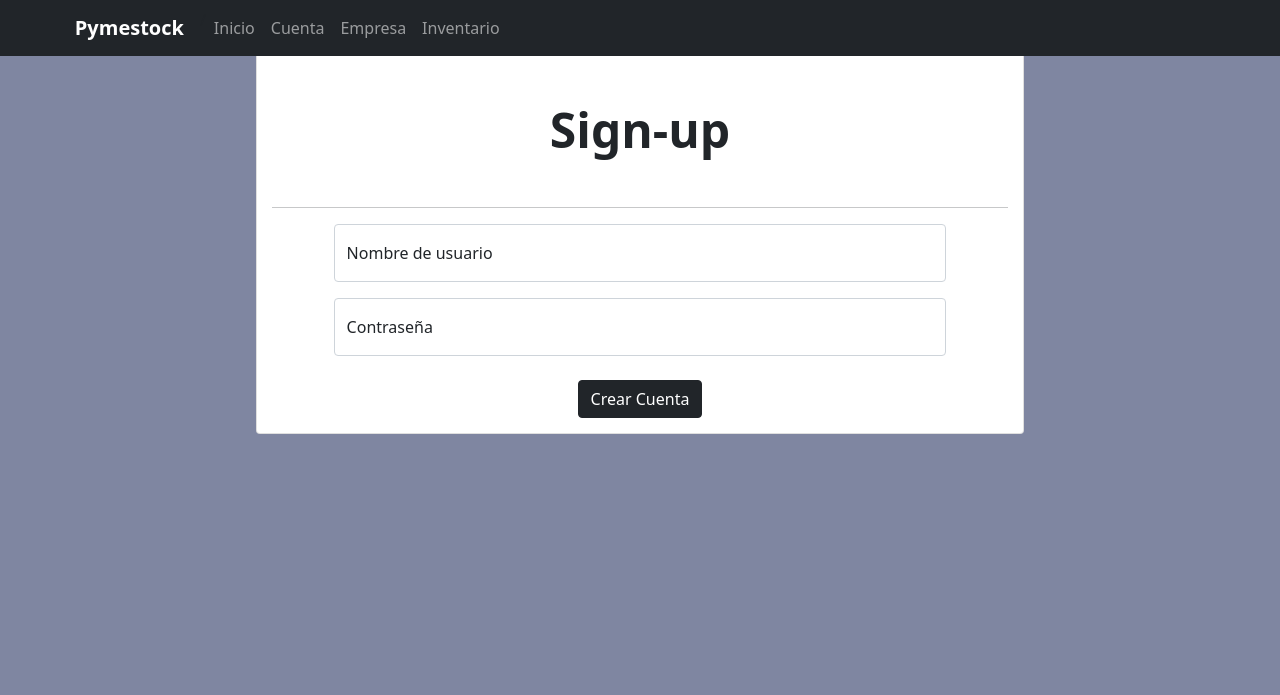
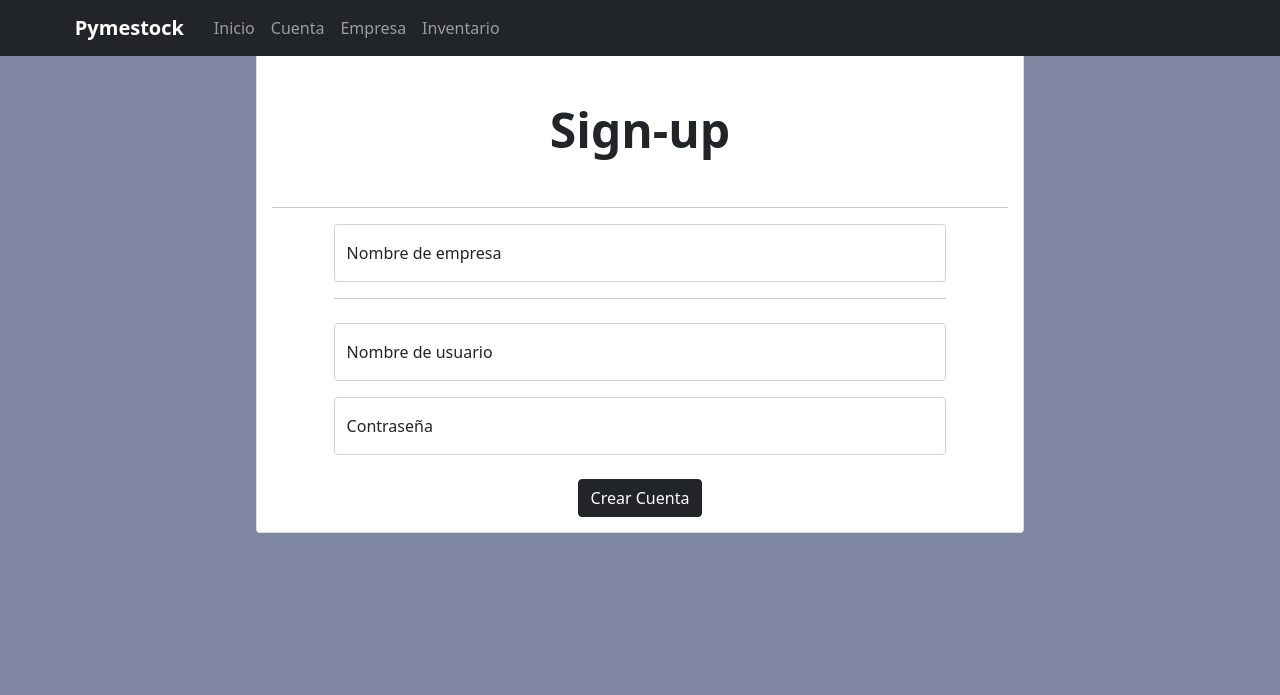
Before and after one commit to Invokeichon/pymestock, a Django app: page /signup in a window 1280 px wide. Shown: the top 695 px of the page. Run offline with Django 3.2, Linux system fonts and the light colour scheme; some libraries are stand-ins or nearby versions.

Commit message:
added businessName input on signup

```diff
--- a/pymestock/templates/account/signup.html
+++ b/pymestock/templates/account/signup.html
@@ -10,6 +10,12 @@ Pymestock
     <hr style="width: 96%; margin-left: 2%;">
     <form method="post">
         {% csrf_token %}
+        <div class="form-floating" style="width: 80%; margin-left: 10%;">
+            <input type="text" class="form-control" name="floatingBusiness" placeholder="Business">
+            <label for="floatingBusiness">Nombre de empresa</label>
+        </div>
+        <hr style="width: 80%; margin-left: 10%; margin-bottom: 0;">
+        <br>
         <div class="form-floating mb-3" style="width: 80%; margin-left: 10%;">
             <input type="text" class="form-control" name="floatingUsername" placeholder="Usuario1">
             <label for="floatingUsername">Nombre de usuario</label>
```
